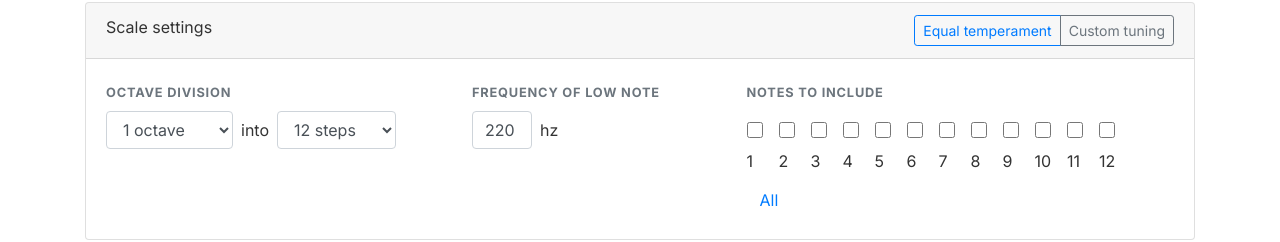
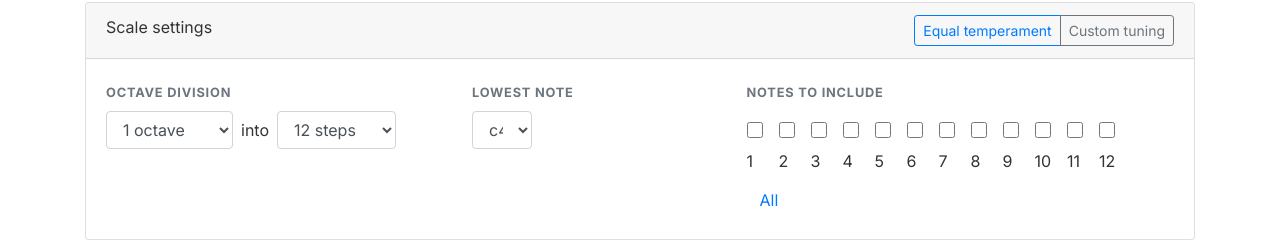
Before and after one commit to kevinsqi/microharmonic, a React (Create React App) app: page / in a window 1280 px wide. Shown: the part 694-936 px from the top of the page. Built offline with nearby package versions, Linux system fonts and the light colour scheme.

Commit message:
switch config.minFrequency to config.lowestNote, allowing selection of midi note as lowest note

```diff
--- a/package.json
+++ b/package.json
@@ -8,6 +8,7 @@
     "gh-pages": "^2.1.1",
     "immutability-helper": "^2.2.3",
     "lodash": "^4.17.4",
+    "piano-utils": "^0.1.0",
     "pluralize": "^7.0.0",
     "react": "^16.9.0",
     "react-dom": "^16.9.0",
--- a/src/App.js
+++ b/src/App.js
@@ -34,7 +34,7 @@ class App extends React.Component {
         useCustomCentValues: false,
         // TODO: make this be in sync with CustomSettings preset
         customCentValues: _.range(0, CENTS_IN_OCTAVE, 100),
-        minFrequency: 220,
+        lowestNote: 'c4',
         numOctaves: 1,
         numSteps: 12,
         selectedNotes: {},
--- a/src/EqualTemperamentSettings.js
+++ b/src/EqualTemperamentSettings.js
@@ -15,10 +15,10 @@ class EqualTemperamentSettings extends React.Component {
     });
   }
 
-  onChangeMinFrequency = (event) => {
+  onChangeLowestNote = (event) => {
     this.reset();
     this.props.setConfig({
-      minFrequency: parseFloat(event.target.value),
+      lowestNote: event.target.value,
     });
   };
 
@@ -125,21 +125,27 @@ class EqualTemperamentSettings extends React.Component {
     );
   }
 
-  renderMinFrequencySetting() {
+  renderLowestNoteSetting() {
     return (
       <div>
         <div>
-          <Label>Frequency of low note</Label>
+          <Label>Lowest note</Label>
         </div>
         <div className="form-inline">
-          <input
+          <select
             className="form-control"
-            type="text"
-            value={this.props.config.minFrequency}
-            onChange={this.onChangeMinFrequency}
+            value={this.props.config.lowestNote}
+            onChange={this.onChangeLowestNote}
             style={{ width: '60px' }}
-          />
-          <span className="ml-2">hz</span>
+          >
+            {['c3', 'c4', 'c5', 'c6'].map((noteName) => {
+              return (
+                <option value={noteName} key={noteName}>
+                  {noteName}
+                </option>
+              );
+            })}
+          </select>
         </div>
       </div>
     );
@@ -149,7 +155,7 @@ class EqualTemperamentSettings extends React.Component {
     return (
       <div className="row">
         <div className="col-sm-4">{this.renderStepSettings()}</div>
-        <div className="col-sm-3">{this.renderMinFrequencySetting()}</div>
+        <div className="col-sm-3">{this.renderLowestNoteSetting()}</div>
         <div className="col-sm-5">{this.renderNotePicker()}</div>
       </div>
     );
--- a/src/Tutorial.js
+++ b/src/Tutorial.js
@@ -28,7 +28,7 @@ function Tutorial(props) {
             <Keyboard
               config={{
                 useCustomCentValues: false,
-                minFrequency: 220,
+                lowestNote: 'c4',
                 numOctaves: 1,
                 numSteps: 12,
                 selectedNotes: {},
@@ -101,7 +101,7 @@ function Tutorial(props) {
             <Keyboard
               config={{
                 useCustomCentValues: false,
-                minFrequency: 220,
+                lowestNote: 'c4',
                 numOctaves: 1,
                 numSteps: 19,
                 selectedNotes: {},
--- a/src/noteHelpers.js
+++ b/src/noteHelpers.js
@@ -1,4 +1,5 @@
 import _ from 'lodash';
+import { MidiNumbers } from 'piano-utils';
 
 export const CENTS_IN_OCTAVE = 1200;
 
@@ -29,12 +30,23 @@ export function getCentsForNote(config, note) {
   }
 }
 
+// TODO: port this to piano-utils
+// http://subsynth.sourceforge.net/midinote2freq.html
+function getFrequencyForMidiNumber(midiNumber) {
+  const A440 = 440;
+  return (A440 / 32) * Math.pow(2, (midiNumber - 9) / 12);
+}
+
 export function getFrequencyForNote(config, note) {
+  console.log('getFrequencyForNote', config);
+  const lowestNoteMidiNumber = MidiNumbers.fromNote(config.lowestNote);
+  const rootFrequency = getFrequencyForMidiNumber(lowestNoteMidiNumber);
+
   if (config.useCustomCentValues) {
     const centValue = getCustomCentsForNote(note, config.customCentValues);
-    return getFrequencyFromCents(config.minFrequency, centValue);
+    return getFrequencyFromCents(rootFrequency, centValue);
   } else {
-    return getFrequency(config.minFrequency, note, config.numOctaves, config.numSteps);
+    return getFrequency(rootFrequency, note, config.numOctaves, config.numSteps);
   }
 }
 
@@ -46,8 +58,8 @@ export function getStepFrequencies(config) {
 }
 
 // Notes are a numeric index into the microtone scale.
-// For example, given a standard 12 EDO scale, note 0 corresponds to minFrequency, note 12 corresponds
-// to 1200 cents above minFrequency, etc.
+// For example, given a standard 12 EDO scale, note 0 corresponds to lowestNote, note 12 corresponds
+// to 1200 cents above lowestNote, etc.
 //
 // Because you can select specific notes to include in the scale with state.config.selectedNotes,
 // we have offset which is slightly different from notes.
```
Also changed, not shown: 1 other file (tests, documents, lock files or other folders).
